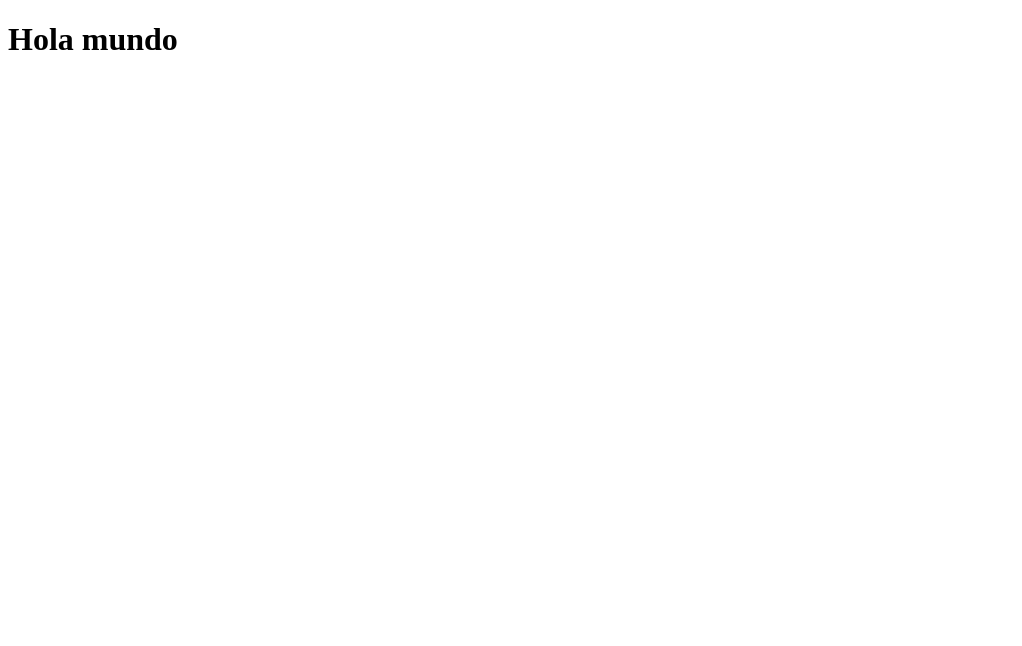
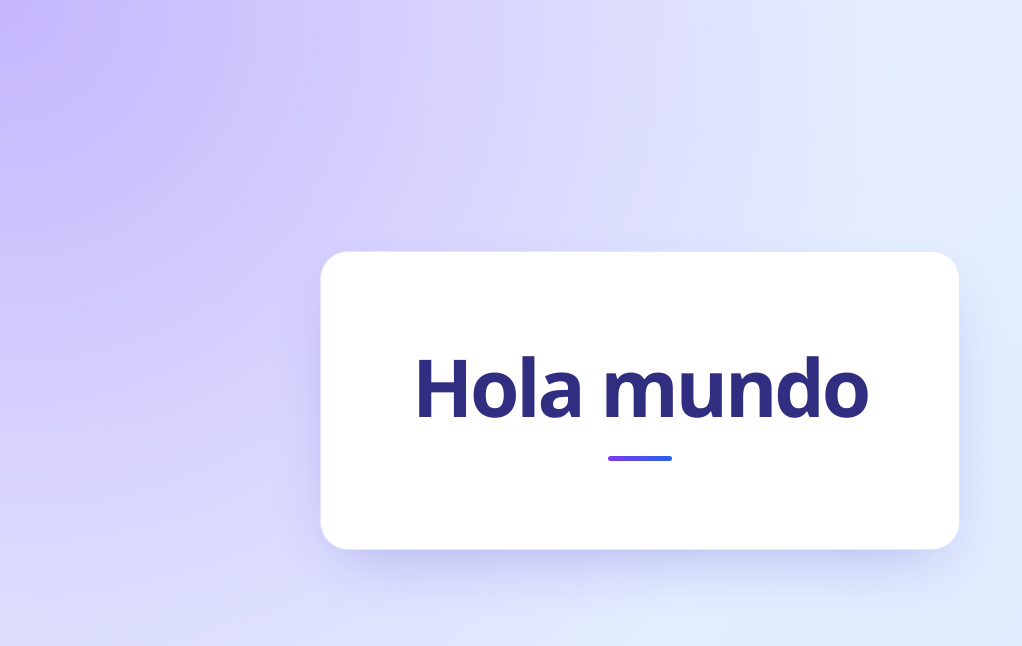
Before and after one commit to DilanGC372/Hola-mundo-, a plain HTML site: page index.html in a window 1280 px wide. Shown: the whole page, without its empty margins (0-1022 px from the left). Drawn offline with Linux system fonts and the light colour scheme.

Commit message:
separar HTML y CSS

```diff
--- a/index.html
+++ b/index.html
@@ -4,8 +4,11 @@
   <meta charset="UTF-8">
   <meta name="viewport" content="width=device-width, initial-scale=1.0">
   <title>Hola mundo</title>
+  <link rel="stylesheet" href="styles.css">
 </head>
 <body>
-  <h1>Hola mundo</h1>
+  <main>
+    <h1>Hola mundo</h1>
+  </main>
 </body>
 </html>
--- /dev/null
+++ b/styles.css
@@ -0,0 +1,43 @@
+* {
+  box-sizing: border-box;
+}
+
+body {
+  margin: 0;
+  min-height: 100vh;
+  min-height: 100svh;
+  display: grid;
+  place-items: center;
+  padding: 24px;
+  font-family: "Segoe UI", Arial, sans-serif;
+  background: radial-gradient(circle at top left, #c4b5fd, transparent 60%),
+              linear-gradient(135deg, #eef2ff, #dbeafe);
+  color: #312e81;
+}
+
+main {
+  width: min(100%, 640px);
+  padding: clamp(40px, 10vw, 88px) 24px;
+  text-align: center;
+  background: #ffffff;
+  border: 1px solid #e0e7ff;
+  border-radius: 28px;
+  box-shadow: 0 24px 64px -24px #4338ca55;
+}
+
+h1 {
+  margin: 0;
+  font-size: clamp(2.5rem, 9vw, 5rem);
+  line-height: 1.15;
+  letter-spacing: -0.04em;
+}
+
+h1::after {
+  content: "";
+  display: block;
+  width: 64px;
+  height: 5px;
+  margin: 24px auto 0;
+  border-radius: 999px;
+  background: linear-gradient(90deg, #7c3aed, #2563eb);
+}
```
